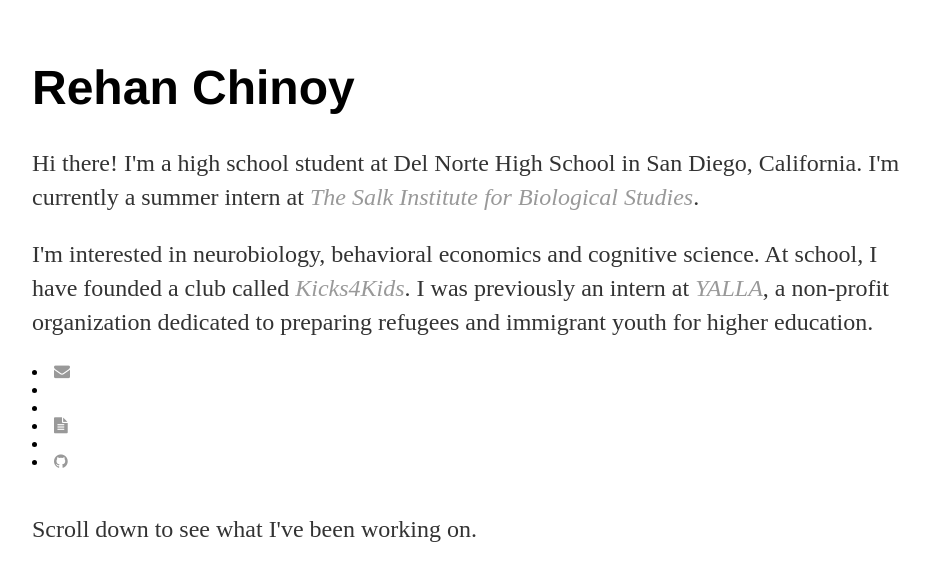
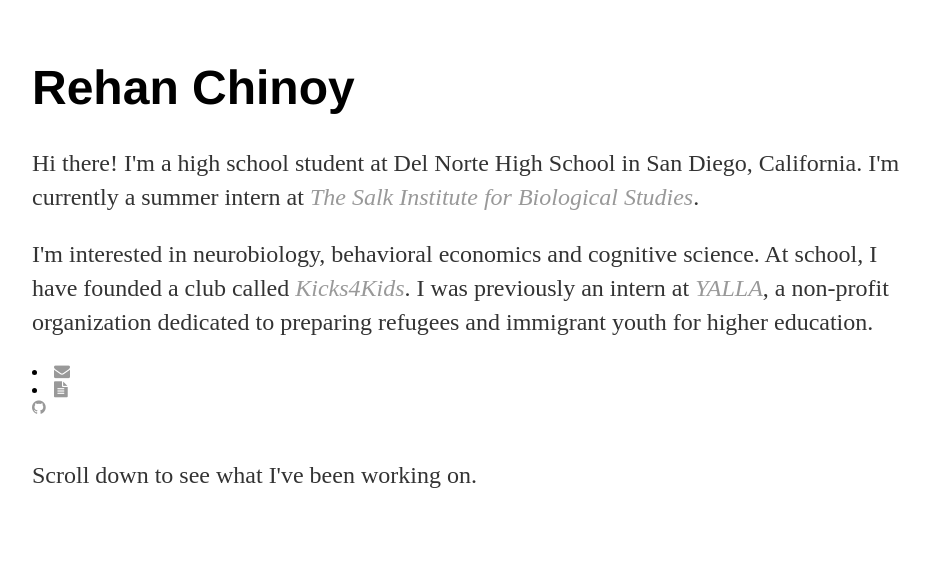
Before and after one commit to rehanchinoy/rehanchinoy.github.io, a Jekyll site: the page built from index.html, in a window 1280 px wide. Shown: the top 581 px of the page, without its empty margins (160-1089 px from the left). Built offline with Jekyll 4.4.1, drawn with Linux system fonts in a browser that asks for light colours; nearby versions of some CDN libraries; some web fonts are replaced.

Commit message:
Update index.html

```diff
--- a/index.html
+++ b/index.html
@@ -14,14 +14,10 @@ layout: default
       </a>
       </li>
       <li>
-      <li>
-      <li>
         <a href="rehan'sresume.pdf" target="_blank">
         <i class="fa fa-file-text"></i>
       </a>
       </li>
-      <li>
-      <li>
         <a href="https://github.com/rehanchinoy" target="_blank">
         <i class="fa fa-github"></i>
       </a>
```
